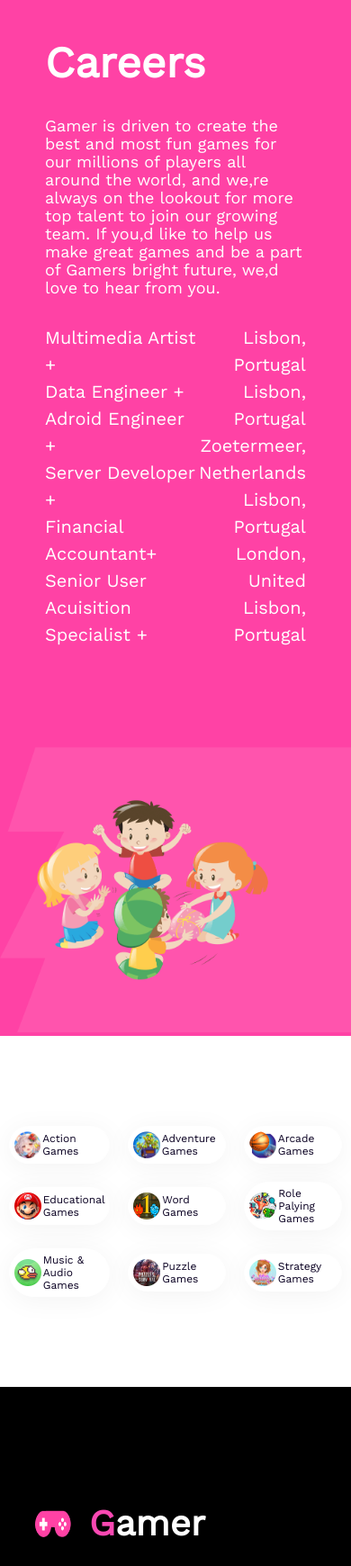
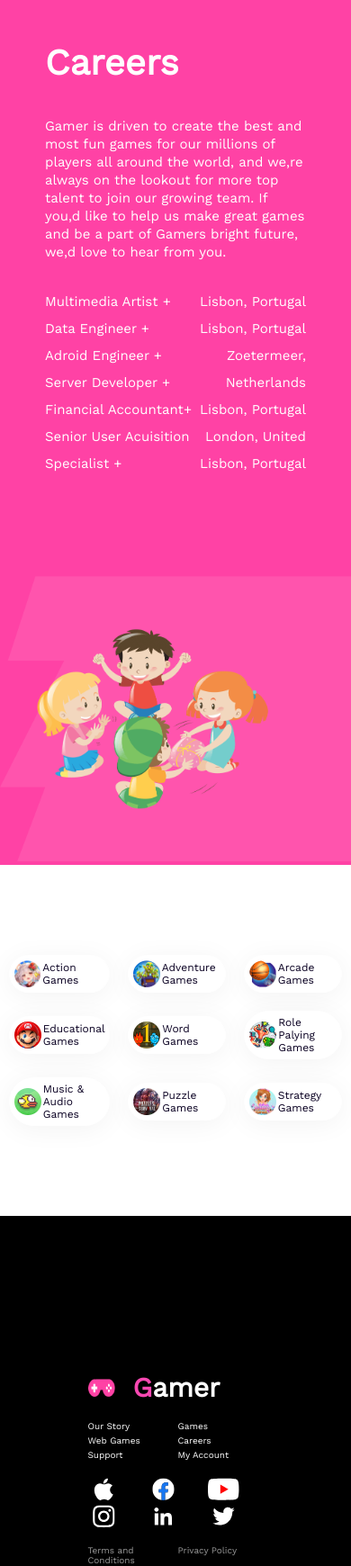
Before and after one commit to Moonhouqe/Gamer-zone, a plain HTML site: page index.html in a window 390 px wide. Shown: the part 4960-6700 px from the top of the page at 90% size. Drawn offline with nearby package versions, Linux system fonts and the light colour scheme.

Commit message:
added footer style

```diff
--- a/style.css
+++ b/style.css
@@ -513,6 +513,12 @@
     width: 100;
     padding: 50px 50px;
 }
+.section-3-content h3{
+    font-size: 40px;
+}
+.section-3-content p{
+    font-size: 15px;
+}
 /* ............section-4........... */
 .section-4-content{
     grid-template-columns: repeat(3,1fr);
@@ -538,7 +544,7 @@
     width: 100%;
 }
 .footer-content{
-    width: 80%;
+    width: 50%;
    margin:0 auto;
 }
 .footer-li,
@@ -550,6 +556,7 @@
 .footer-li {
 display: grid;
 grid-template-columns: repeat(2,1fr);
+justify-content: space-around;
 }
 
 
@@ -558,20 +565,36 @@
     gap: 20px;
     align-items: center;
 }
+.footer-title p{
+
+}
 .footer-title h3{
     color: #FFF;
+    font-size: 30px;
 }
 .footer-title img{
-    width: 40px;
-    height: 30px;
+    width: 30px;
+    height: 20px;
 }
 
 .footer-li{
      gap: 5px;
+     font-size: 10px;
 
 }
+
 .footer-img{
     gap: 5px;
 }
+.footer-img img{
+    width: 35px;
+    height: 25px;
+}
+.footer-small{
+    font-size: 10px;
+}
+.footer-small li{
+    font-size: 10px;
+}
 
  }
```
